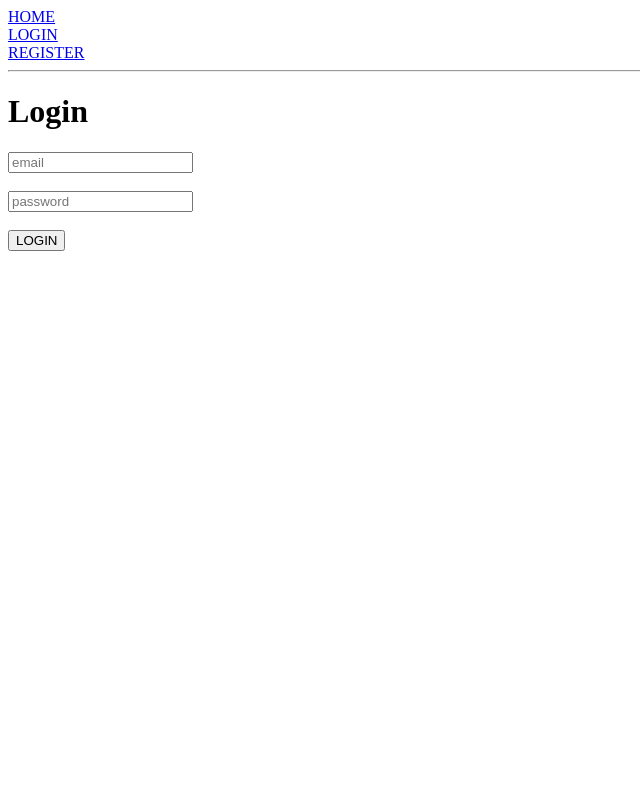
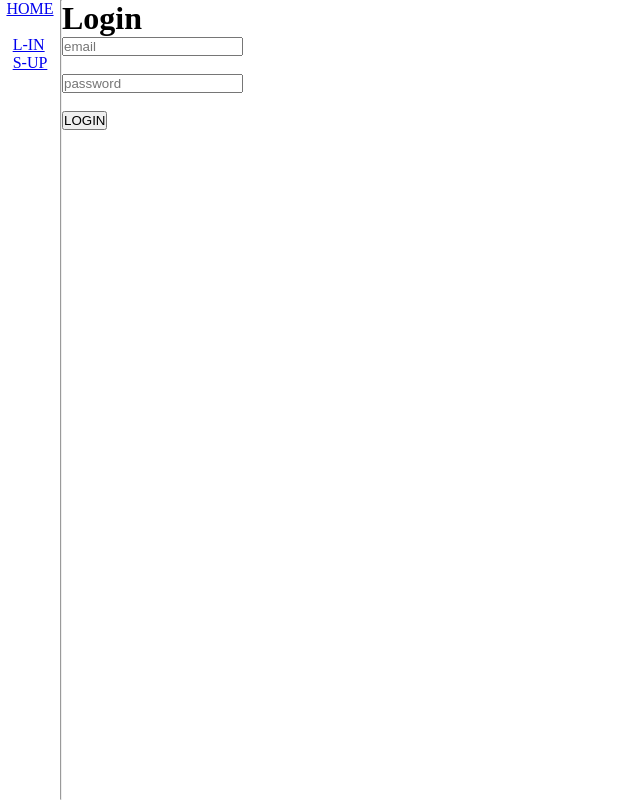
Before and after one commit to nidvar/mern-rt-chat-ui, a React (Vite) app: page /login in a window 1280 px wide. Shown: the whole page, without its empty margins (0-640 px from the left). Built offline with nearby package versions, Linux system fonts and the light colour scheme; no server answers.

Commit message:
begin to add css

```diff
--- a/src/App.tsx
+++ b/src/App.tsx
@@ -10,7 +10,7 @@ import CompletePage from "./pages/CompletePage.tsx";
 import { useAuthStore } from "./store/useAuthStore.ts";
 import ProfilePage from "./pages/ProfilePage.tsx";
 
-import Header from '../src/components/Header.tsx';
+import Sidebar from './components/Sidebar.tsx';
 
 const baseURL = import.meta.env.VITE_API_BASE_URL;
 
@@ -39,7 +39,8 @@ function App() {
 
     return (
         <>
-            <Header logout={logout} isLoggedIn={authStore.isLoggedIn} profilePic={authStore.authUser.profilePic} />
+            <div className="my-app">
+                <Sidebar logout={logout} isLoggedIn={authStore.isLoggedIn} profilePic={authStore.authUser.profilePic} />
                 <hr />
                 <Routes>
                     <Route path='/' element={<ChatPage />} />
@@ -48,6 +49,7 @@ function App() {
                     <Route path='/profile' element={<ProfilePage />} />
                     <Route path='/complete' element={<CompletePage />} />
                 </Routes>
+            </div>
         </>
     )
 }
--- a/src/components/Header.tsx
+++ /dev/null
@@ -1,29 +0,0 @@
-import { Link } from 'react-router-dom';
-
-const Header = function({logout, isLoggedIn, profilePic}:{ logout: ()=> void, isLoggedIn: boolean, profilePic: string }){
-    return(
-        <>
-            <Link to='/'>HOME</Link>
-            <br />
-            {
-                isLoggedIn?
-                <div>
-                    <img src={profilePic || "blank_profile.jpg"} />
-                    <Link to='/profile'>PROFILE</Link>
-                    <br /><br />
-                    <button onClick={logout}>LOGOUT</button>
-                </div>:
-                <div>
-                    <div>
-                        <Link to='/login'>LOGIN</Link>
-                    </div>
-                    <div>
-                        <Link to='/signup'>REGISTER</Link>
-                    </div>
-                </div>
-            }
-        </>
-    )
-};
-
-export default Header;
--- /dev/null
+++ b/src/components/Sidebar.tsx
@@ -0,0 +1,47 @@
+import { Link } from 'react-router-dom';
+import { useState } from 'react';
+
+type SidebarTypes = {
+    isLoggedIn: boolean
+    profilePic: string
+    logout: ()=> void
+};
+
+const Sidebar = function({logout, isLoggedIn, profilePic}:SidebarTypes){
+    const [showChats, setShowChats] = useState(false);
+
+    const toggleChats = function(){
+        const showChatState = showChats;
+        setShowChats(!showChatState);
+    }
+    return(
+        <>
+            <div className='sidebar'>
+                <Link to='/'>HOME</Link>
+                <br />
+                {
+                    isLoggedIn?
+                    <div>
+                        <Link to='/profile'>
+                            <img src={profilePic || "blank_profile.jpg"} className='profile-image'/>
+                        </Link>
+                        <br /><br />
+                        <button onClick={toggleChats}>Chats</button>
+                        <br /><br />
+                        <button onClick={logout}>L-OUT</button>
+                    </div>:
+                    <div>
+                        <div>
+                            <Link to='/login'>L-IN</Link>
+                        </div>
+                        <div>
+                            <Link to='/signup'>S-UP</Link>
+                        </div>
+                    </div>
+                }
+            </div>
+        </>
+    )
+};
+
+export default Sidebar;
--- a/src/index.css
+++ b/src/index.css
@@ -1 +1,29 @@
-/* No CSS */
+* {
+    margin: 0;
+    padding: 0;
+    box-sizing: border-box;
+}
+
+.my-app {
+    display: flex;
+}
+
+.sidebar {
+    height: 100vh;
+    min-width: 60px;
+    display: flex;
+    flex-direction: column;
+    align-items: center;
+}
+
+
+
+
+
+
+
+.profile-image {
+    width:40px;
+    height:40px;
+    border-radius: 50%;
+}
--- a/src/pages/ChatPage.tsx
+++ b/src/pages/ChatPage.tsx
@@ -1,26 +1,87 @@
-import { useEffect } from "react";
+import { useEffect, useState } from "react";
 
-const baseUrl = import.meta.env.VITE_API_BASE_URL
+import { useAuthStore } from "../store/useAuthStore";
+
+type contactsType = {
+    _id: string
+    username: string
+    email: string
+    profilePic: string
+    createdAt: string
+}
+
+const baseUrl = import.meta.env.VITE_API_BASE_URL;
 
 const ChatPage = function(){
 
-    const grabMessages = async ()=>{
+    const authState = useAuthStore();
+
+    const [contacts, setContacts] = useState<contactsType[] | null>(null);
+
+    const grabContacts = async ()=>{
         const res = await fetch(baseUrl + '/messages/contacts', {
             credentials: 'include'
         });
         const data = await res.json();
+        console.log(data);
+        setContacts(data.users);
+    };
 
+    const getAllChats = async ()=>{
+        const res = await fetch(baseUrl + '/messages/chats', {
+            credentials: 'include'
+        });
+        const data = await res.json();
         console.log(data);
-    }
+    };
 
     useEffect(()=>{
-        grabMessages();
-    }, []);
+        if(authState.isLoggedIn === true){
+            grabContacts();
+            getAllChats();
+        };
+    }, [authState]);
+
+    const test = function(){
+        console.log(contacts);
+    }
 
     return(
         <>
             <div>
                 <h1>Chat Page</h1>
+                <div>
+                    <div>
+                        Members: <br />{
+                            contacts?.map((item: contactsType)=>{
+                                return(
+                                    <>
+                                        <button>{item.username}</button><br/>
+                                    </>
+                                )
+                            })
+                        }
+                    </div>
+                    <br />
+                    <hr />
+                    <div>
+                        Chats:
+                    </div>
+                    <br />
+                    <hr />
+                    <br />
+                    <div>
+                        Chatbox:
+                        <br />
+                        <br />
+                        <textarea>
+                        </textarea>
+                        <br />
+                        <br />
+                        <button>SEND</button>
+                        <button onClick={test}>TEST</button>
+                    </div>
+                </div>
             </div>
         </>
     )
--- a/src/store/useAuthStore.ts
+++ b/src/store/useAuthStore.ts
@@ -16,6 +16,8 @@ import { create } from 'zustand';
 
 export const useAuthStore = create<AuthStore>(function(set){
     return {
+        allContacts: [],
+        chats: [],
         isLoading: false,
         isLoggedIn: false,
         errorMessage: '',
@@ -33,7 +35,6 @@ export const useAuthStore = create<AuthStore>(function(set){
                 });
                 if(res.ok){
                     const data = await res.json();
-                    console.log(data);
                     set((state)=>{
                         return {
                             isLoggedIn: data.isLoggedIn,
@@ -44,7 +45,6 @@ export const useAuthStore = create<AuthStore>(function(set){
                         }
                     });
                 }else{
-                    console.log(res);
                     if(res.statusText){
                         set({errorMessage: res.statusText});
                     }
```
Lines whose indentation alone changed are shown as unchanged.
